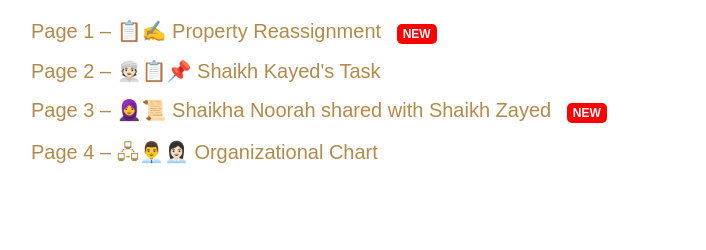
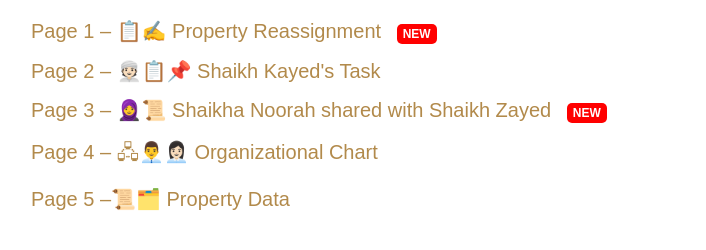
Before and after one commit to rakmeetingroom-max/rak-data-library, a plain HTML site: page index.html in a window 1280 px wide. Shown: the part 430-680 px from the top of the page, without its empty margins (259-965 px from the left). Drawn offline with Linux system fonts and the light colour scheme.

Commit message:
Update index.html

```diff
--- a/index.html
+++ b/index.html
@@ -112,6 +112,8 @@
         </a>
 
         <a href="page4.html">Page 4 – 🖧👨‍💼👩🏻‍💼 Organizational Chart</a>
+        <a href="page5.html">Page 5 –📜🗂️ Property Data</a>
+
 
     </div>
 
```
